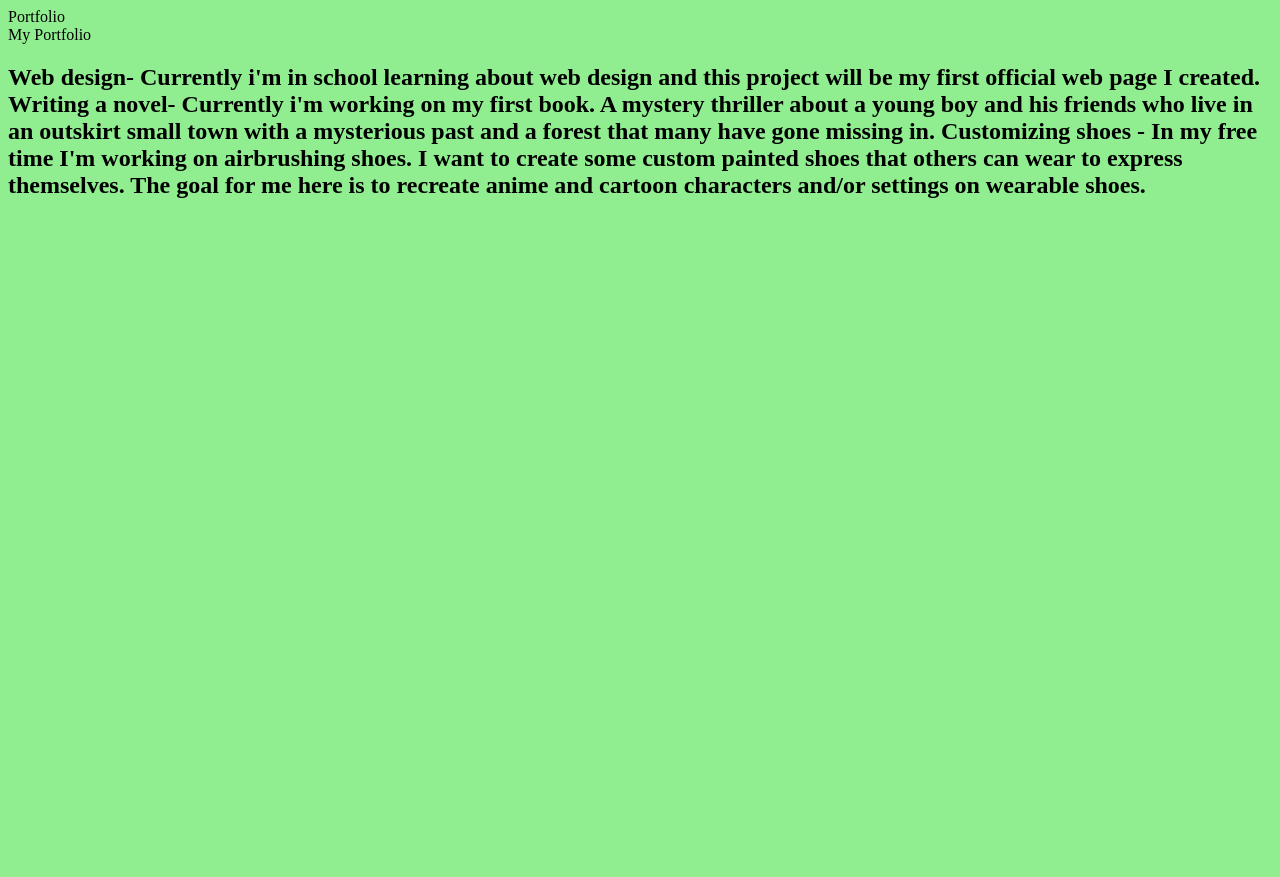
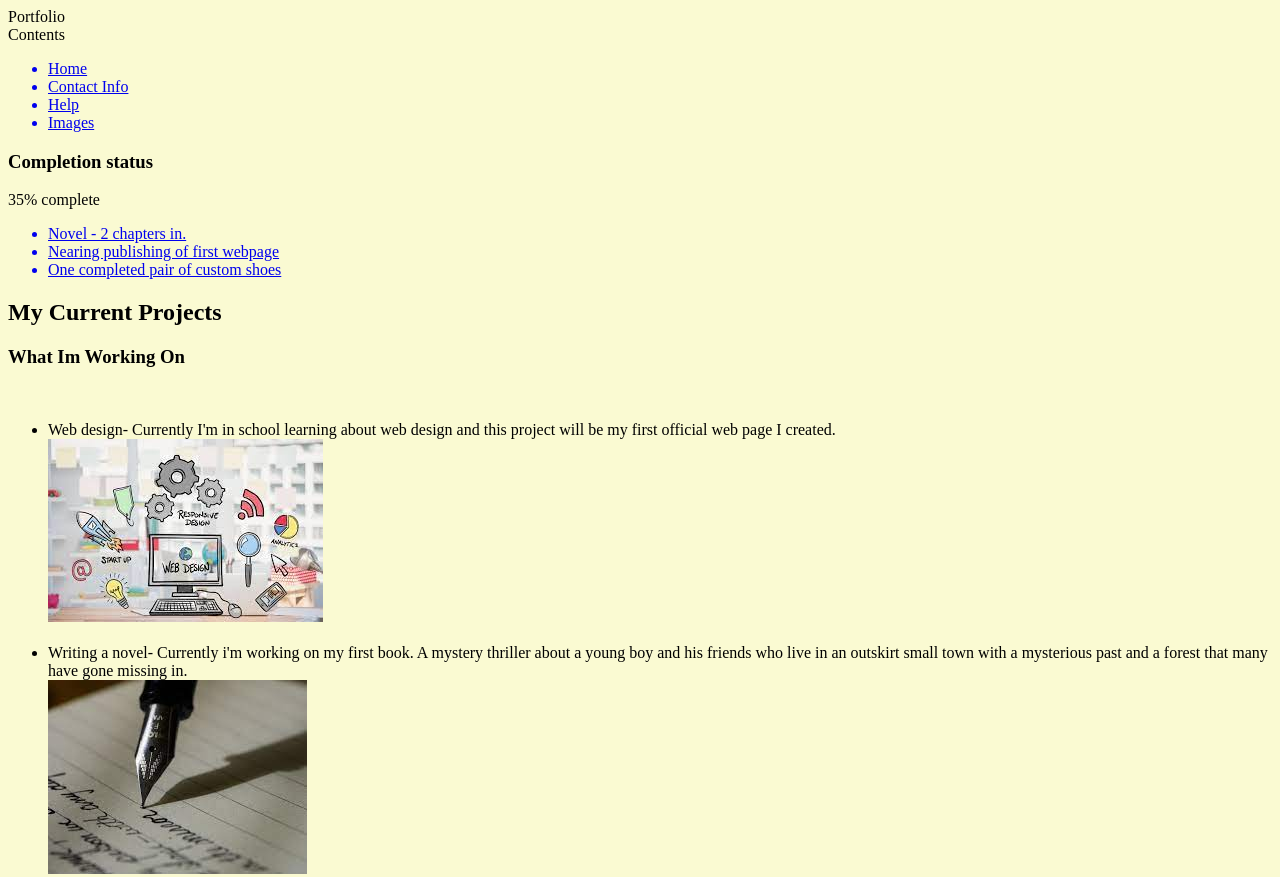
Before and after one commit to Willv97/Module2.0, a plain HTML site: page index.html in a window 1280 px wide. Shown: the top 877 px of the page. Before the commit the page ends 800 px from the top, so only its background shows below. Drawn offline with Linux system fonts and the light colour scheme.

Commit message:
Added lists and images. Changed some lists into links. Added footer, header, and <div tags

```diff
--- a/index.html
+++ b/index.html
@@ -1,22 +1,57 @@
 <!DOCTYPE html>Portfolio
 <html>
-  <header>My Portfolio</header>
-
-
-<head>
-  <meta charset="utf-8">
-  <meta name="viewport" content="width=device-width">
-  <title>replit</title>
-  <link href="style.css" rel="stylesheet" type="text/css" />
-</head>
+    <head>
+        <meta charset="utf-8">
+         <meta name="viewport" content="width=device-width">
+          <title>Replit</title>
+        <link href="style.css" rel="stylesheet" type="text/css"/>
+    </head>
 
 <body>
-    <h2 My Current Projects
-    <main> </main>
-
-        Web design- Currently i'm in school learning about web design and this project will be my first official web page I created.
-     Writing a novel- Currently i'm working on my first book. A mystery thriller about a young boy and his friends who live in an outskirt small town with a mysterious past and a forest that many have gone missing in.
-         Customizing shoes - In my free time I'm working on airbrushing shoes. I want to create some custom painted shoes that others can wear to express themselves. The goal for me here is to recreate anime and cartoon characters and/or settings on wearable shoes.
+    <main>
+    <nav>Contents</nav>
+    <ul>
+       <a href="a"><li>Home</li></a>
+        <a href="a"><li>Contact Info</li></a>
+        <a href="a"><li>Help</li></a>
+        <a href="a"><li>Images</li></a>
+    </ul>
+    <div class="milestone">
+        <div class="progress-bar">
+            <div class="progress" style="width: 30%;"></div>
+        </div>
+        <div class="milestone-text">
+            <h3>Completion status</h3>
+            <p>35% complete
+            <ul>
+                <a href="a"> <li>Novel - 2 chapters in.</li></a>
+                <a href="a"> <li>Nearing publishing of first webpage</li></a>
+                <a href="a"> <li>One completed pair of custom shoes</li></a>
+            </ul>
+            </p>
+        </div>
+    </div>
+    <h2>My Current Projects</h2>
+        <header><h3>What Im Working On</h3></header> <br>
+        <ul>
+            <li>Web design- Currently I'm in school learning about web design and this project will be my first official web page I created.</li><img src="web design.jpeg"><br> <br>
+     <li>Writing a novel- Currently i'm working on my first book. A mystery thriller about a young boy and his friends who live in an outskirt small town with a mysterious past and a forest that many have gone missing in.</li> <img src="download.jpeg"> <alt="Person writing a book"</alt> <br> <br>
+         <li>Customizing shoes - In my free time I'm working on airbrushing shoes. I want to create some custom painted shoes that others can wear to express themselves. The goal for me here is to recreate anime and cartoon characters and/or settings on wearable shoes.</li><img src="af1.webp"><br><BR> <br>
+        </ul>
+        <h3>Goals</h3>
+        <p>The purpose of this webpage is to create a working place for myself and others to note what I am working on and what I have completed in my life</p> <br>
+        <h3>Other </h3>
+        <p> This page will be geared toward supporters of my work and possible future employers. The layout of this page serves to provide the infomation at an easily readable pov with pictures to show exactly what im talking about.</p>
+    </main>
+       <footer>
+        <p>&copy; 2023 My Portfolio. All rights reserved.</p>
+        <p>Contact me: Willv1357@gmail.com</p>
+      <ul>
+        <li><a href="#">Home</a></li>
+        <li><a href="#">Contact Info</a></li>
+        <li><a href="#">Sitemap</a></li>
+      </ul>
+    </footer>
 </body>
 
 </html>
--- a/style.css
+++ b/style.css
@@ -3,5 +3,5 @@ html {
   width: 100%;
 }
 body {
-    background-color: lightgreen
+   background-color: lightgoldenrodyellow;
 }
```
Also changed, not shown: sitemap.html (added, +15 -0 lines), af1.webp (added), download.jpeg (added), web design.jpeg (added).
